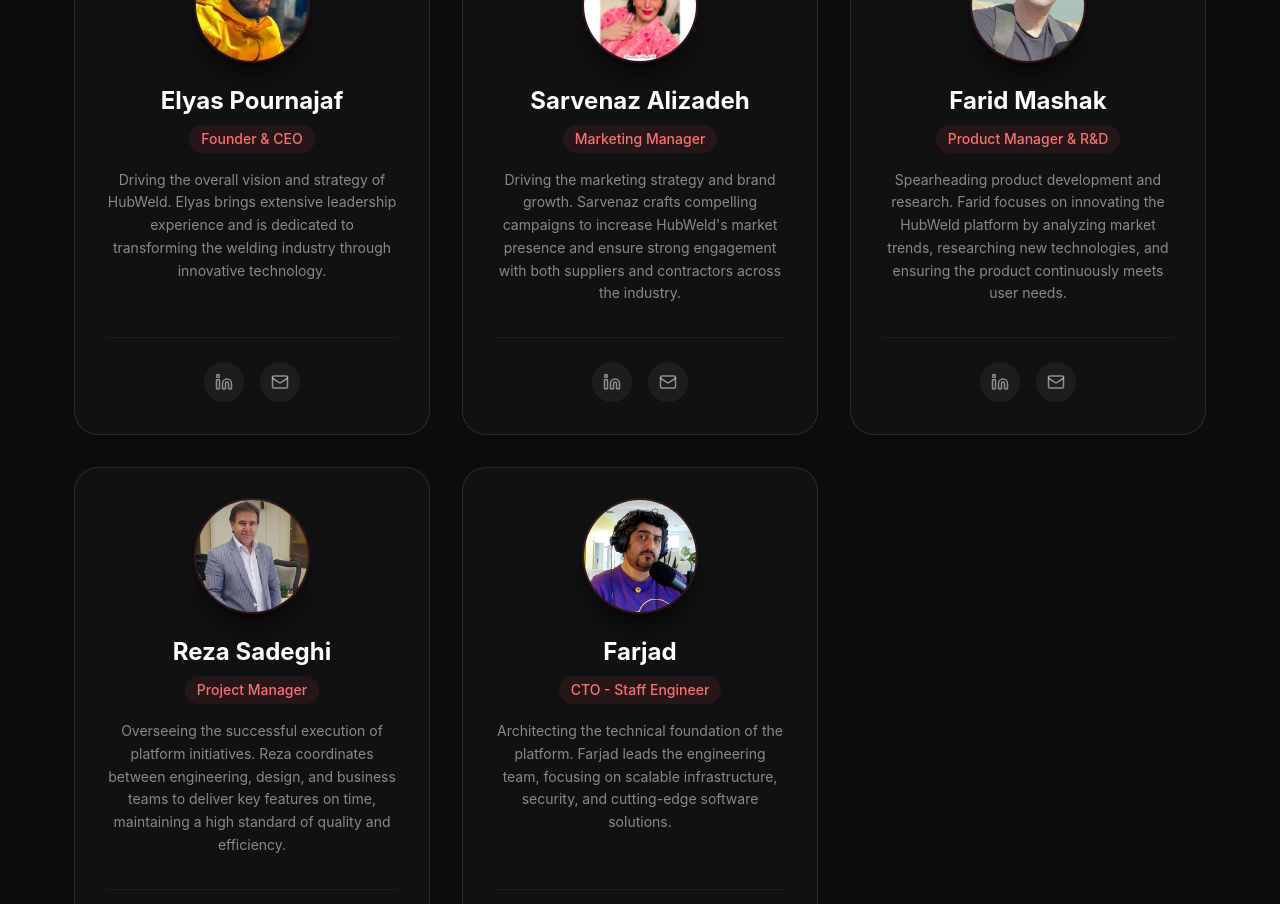
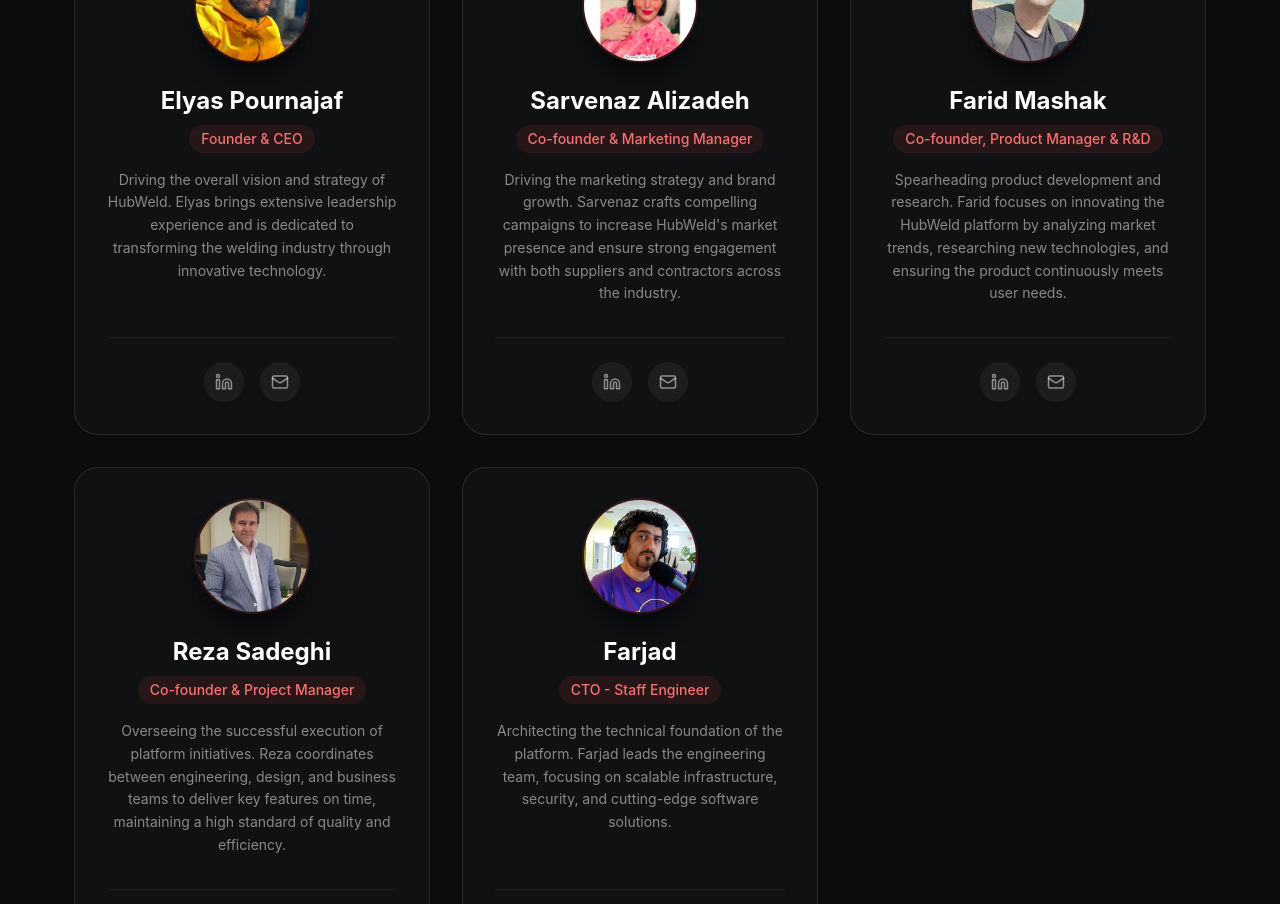
Before and after one commit to farjadp/hubweld, a Next.js app: page /about/team in a window 1280 px wide. Shown: the part 480-1384 px from the top of the page. Built offline with nearby package versions, Linux system fonts and the light colour scheme; no server answers.

Commit message:
chore: add co-founder titles

```diff
--- a/src/app/about/team/page.tsx
+++ b/src/app/about/team/page.tsx
@@ -11,21 +11,21 @@ const teamMembers = [
   },
   {
     name: "Sarvenaz Alizadeh",
-    role: "Marketing Manager",
+    role: "Co-founder & Marketing Manager",
     description: "Driving the marketing strategy and brand growth. Sarvenaz crafts compelling campaigns to increase HubWeld's market presence and ensure strong engagement with both suppliers and contractors across the industry.",
     linkedin: "https://www.linkedin.com/in/sarvenaz-alizadeh-0228097a/",
     image: "/images/team/sarvenaz.jpg",
   },
   {
     name: "Farid Mashak",
-    role: "Product Manager & R&D",
+    role: "Co-founder, Product Manager & R&D",
     description: "Spearheading product development and research. Farid focuses on innovating the HubWeld platform by analyzing market trends, researching new technologies, and ensuring the product continuously meets user needs.",
     linkedin: "https://www.linkedin.com/in/farid-mashak/?skipRedirect=true",
     image: "/images/team/reza.jpg",
   },
   {
     name: "Reza Sadeghi",
-    role: "Project Manager",
+    role: "Co-founder & Project Manager",
     description: "Overseeing the successful execution of platform initiatives. Reza coordinates between engineering, design, and business teams to deliver key features on time, maintaining a high standard of quality and efficiency.",
     linkedin: "https://www.linkedin.com/in/reza-sadeghi-37b1b181/",
     image: "/images/team/farid.jpg",
```
